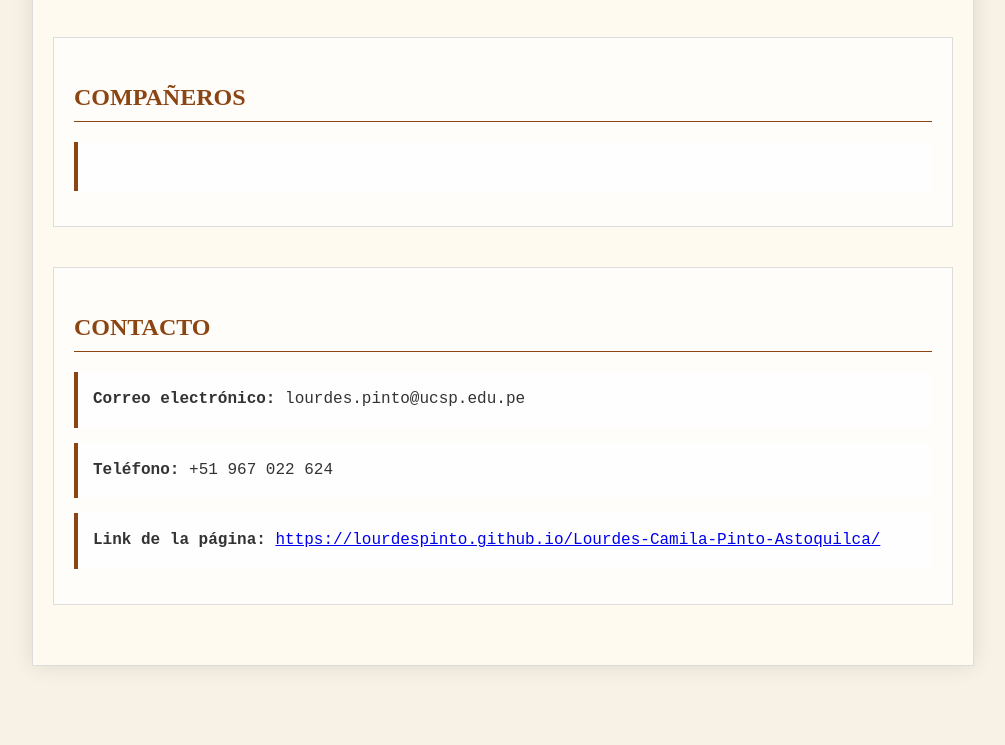
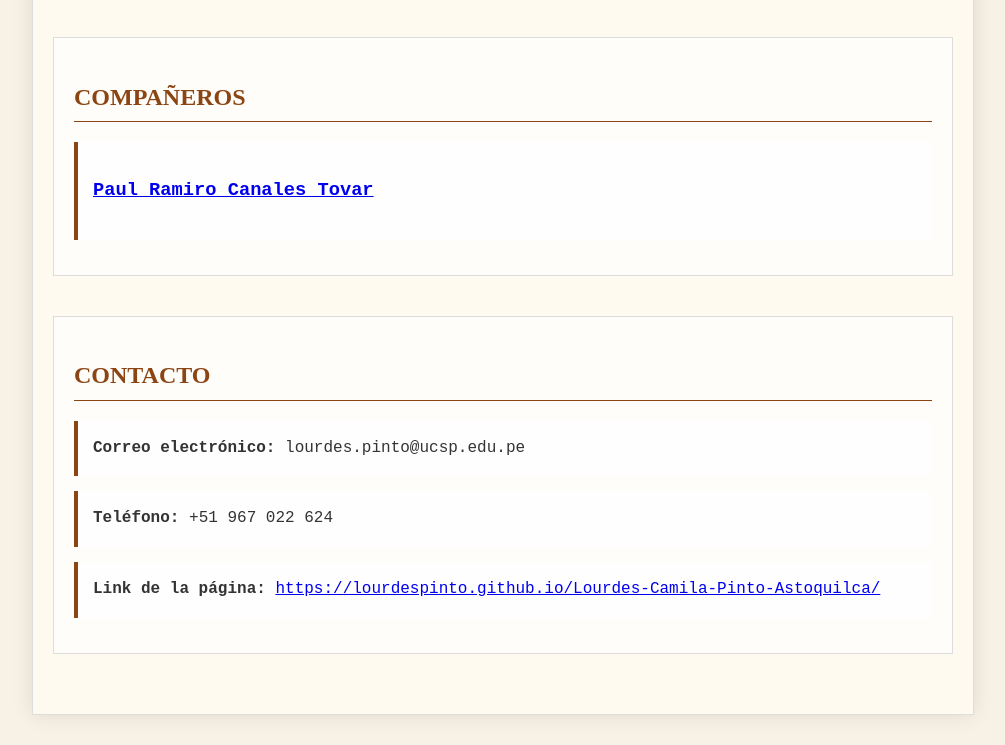
Before and after one commit to LourdesPinto/Lourdes-Camila-Pinto-Astoquilca, a plain HTML site: page index.html in a window 1280 px wide. Shown: the part 1825-2570 px from the top of the page, without its empty margins (137-1142 px from the left). Before the commit the page ends 2521 px from the top, so only its background shows below. Drawn offline with Linux system fonts and the light colour scheme.

Commit message:
Update index.html

```diff
--- a/index.html
+++ b/index.html
@@ -217,7 +217,7 @@
         <section id="companeros">
             <h2>COMPAÑEROS</h2>
             <div class="classmate-card">
-                <h3></h3>
+                <h3><a href="https://paulcanales16.github.io/" target="_blank">Paul Ramiro Canales Tovar</a></h3>
             </div>
         </section>
 
```
